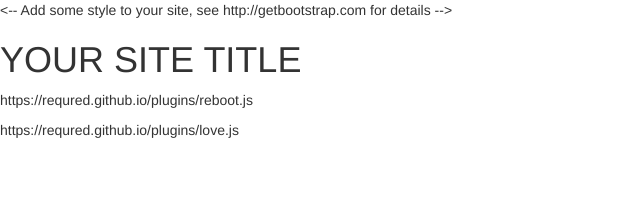
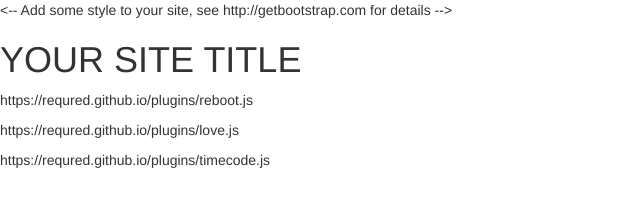
Before and after one commit to dzh5/dzh5.github.io, a plain HTML site: page index.html in a window 1280 px wide. Shown: the whole page, without its empty margins (0-640 px from the left). Drawn offline with nearby package versions, Linux system fonts and the light colour scheme.

Commit message:
index.html

```diff
--- a/index.html
+++ b/index.html
@@ -9,5 +9,6 @@
   <h1>YOUR SITE TITLE</h1>
   <p>https://requred.github.io/plugins/reboot.js</p>
   <p>https://requred.github.io/plugins/love.js</p>
+  <p>https://requred.github.io/plugins/timecode.js</p>
 </body>
 </html>
```
